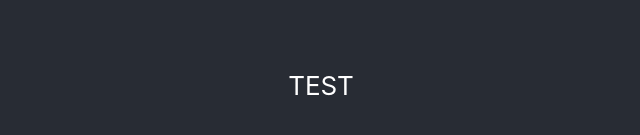
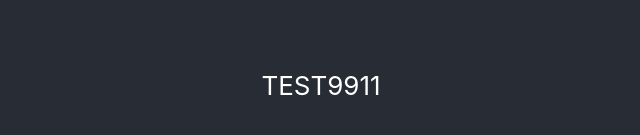
Before and after one commit to kedziersky/pwa-test, a React (Create React App) app: page / in a window 1280 px wide. Shown: the part 315-450 px from the top of the page, without its empty margins (319-959 px from the left). Built offline with nearby package versions, Linux system fonts and the light colour scheme.

Commit message:
Added AsyncStorage session storage

```diff
--- a/src/App.tsx
+++ b/src/App.tsx
@@ -6,7 +6,7 @@ function App() {
   return (
     <div className="App">
       <header className="App-header">
-        <p>TEST</p>
+        <p>TEST9911</p>
       </header>
     </div>
   );
--- a/src/service-worker.ts
+++ b/src/service-worker.ts
@@ -90,7 +90,7 @@ self.addEventListener("fetch", function (event) {
 
 self.addEventListener("visibilitychange", function () {
   if (document.visibilityState === "visible") {
-    console.log("APP resumed");
+    alert("APP resumed");
     window.location.reload();
   }
 });
```
